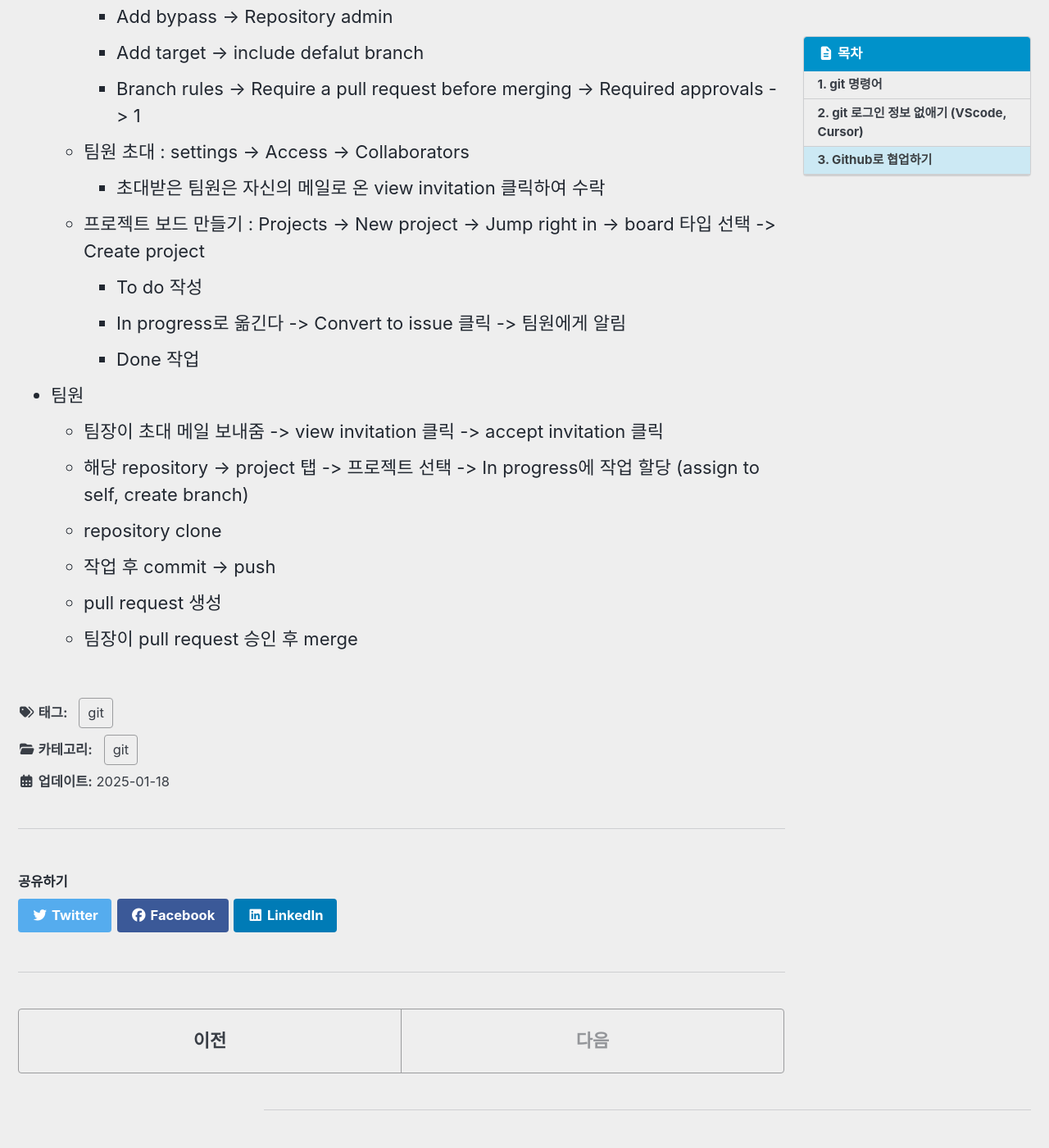
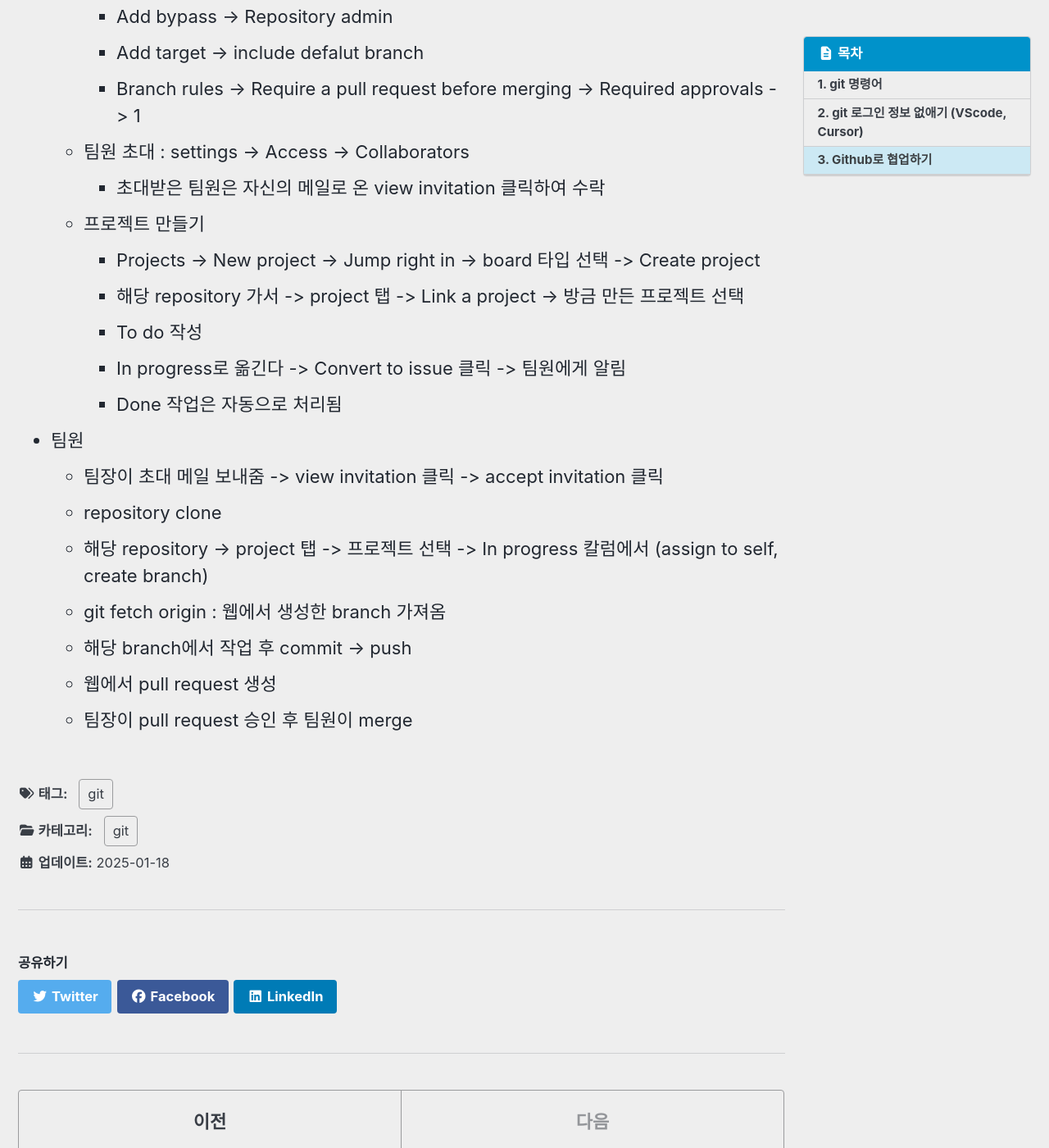
Before and after one commit to ext10fs/ext10fs.github.io, a Jekyll site: the page built from _posts/2025-01-18-Github.md, in a window 1280 px wide and 1400 px high, scrolled down 1117 px. Shown: the whole window at 82% size. Built offline with Jekyll 4.4.1, drawn with Linux system fonts in a browser that asks for light colours; cached includes are drawn as plain includes.

Commit message:
update _posts/2025-01-18-Github.md

```diff
--- a/_posts/2025-01-18-Github.md
+++ b/_posts/2025-01-18-Github.md
@@ -31,15 +31,18 @@ tags: [git]
     - Branch rules -> Require a pull request before merging -> Required approvals -> 1
   - 팀원 초대 : settings -> Access -> Collaborators
     - 초대받은 팀원은 자신의 메일로 온 view invitation 클릭하여 수락
-  - 프로젝트 보드 만들기 : Projects -> New project -> Jump right in -> board 타입 선택 -> Create project
+  - 프로젝트 만들기
+    - Projects -> New project -> Jump right in -> board 타입 선택 -> Create project
+    - 해당 repository 가서 -> project 탭 -> Link a project -> 방금 만든 프로젝트 선택
     - To do 작성
     - In progress로 옮긴다 -> Convert to issue 클릭 -> 팀원에게 알림
-    - Done 작업
+    - Done 작업은 자동으로 처리됨
 
 - 팀원
   - 팀장이 초대 메일 보내줌 -> view invitation 클릭 -> accept invitation 클릭
-  - 해당 repository -> project 탭 -> 프로젝트 선택 -> In progress에 작업 할당 (assign to self, create branch)
   - repository clone
-  - 작업 후 commit -> push
-  - pull request 생성
-  - 팀장이 pull request 승인 후 merge
+  - 해당 repository -> project 탭 -> 프로젝트 선택 -> In progress 칼럼에서 (assign to self, create branch)
+  - git fetch origin : 웹에서 생성한 branch 가져옴
+  - 해당 branch에서 작업 후 commit -> push
+  - 웹에서 pull request 생성
+  - 팀장이 pull request 승인 후 팀원이 merge
```
